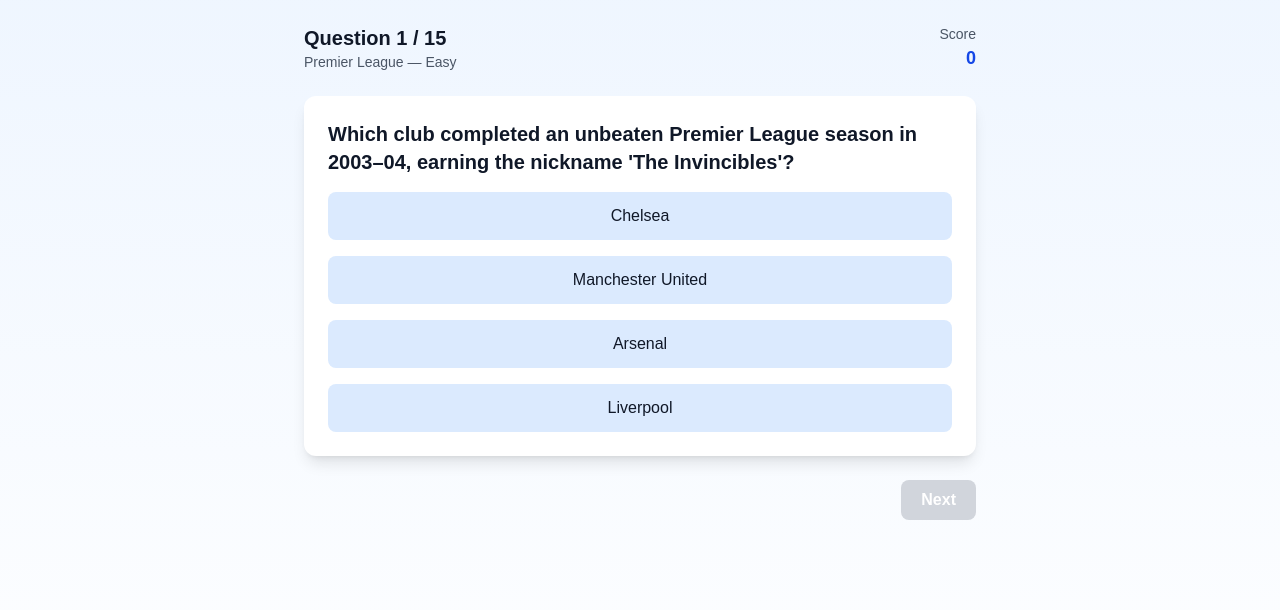
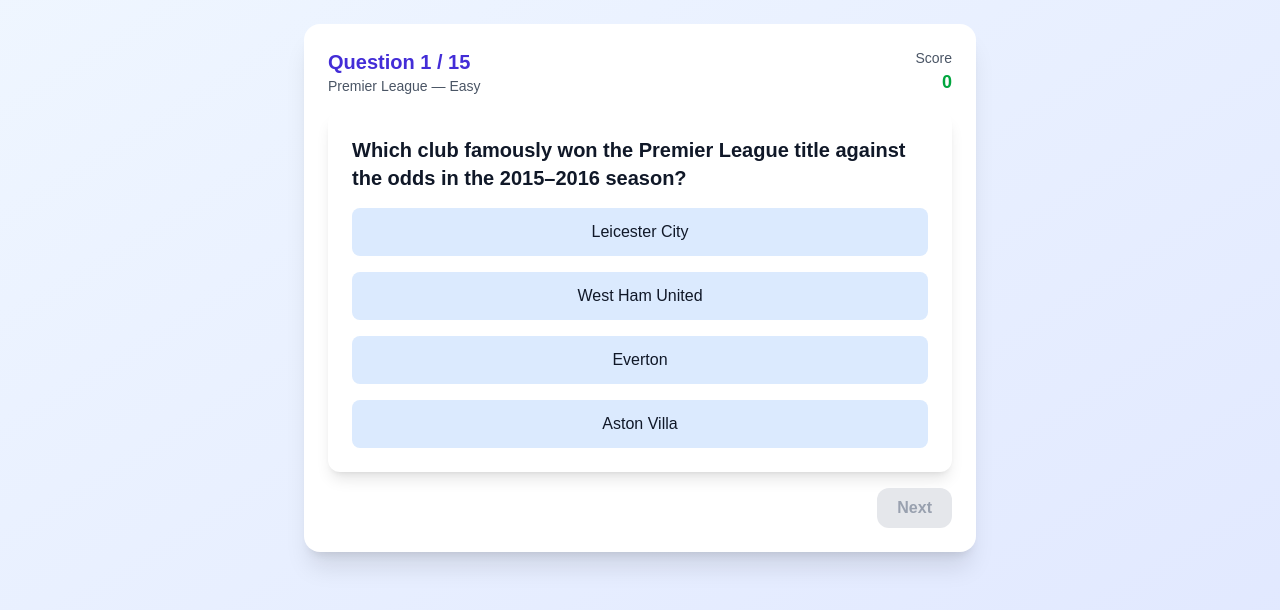
Before and after one commit to infiniteltd/goal-genius, a Next.js app: page /quiz in a window 1280 px wide. Shown: the top 610 px of the page. Built offline with nearby package versions, Linux system fonts and the light colour scheme.

Commit message:
fixed prerendering error

```diff
--- a/next.config.ts
+++ b/next.config.ts
@@ -1,12 +1,10 @@
-/** @type {import('next').NextConfig} */
-const nextConfig = {
-  output: "export",
-  skipTrailingSlashRedirect: true,
-  trailingSlash: false,
-  exportPathMap: async () => ({
-    "/": { page: "/" },
-    "/results": { page: "/results" },
-  }),
+import type { NextConfig } from "next";
+
+const nextConfig: NextConfig = {
+  reactStrictMode: true,
+  experimental: {
+    typedRoutes: true,
+  },
 };
 
 export default nextConfig;
--- a/src/app/quiz/QuizContent.tsx
+++ /dev/null
@@ -1,108 +0,0 @@
-"use client";
-
-import React, { useEffect, useMemo, useState } from "react";
-import { useSearchParams, useRouter } from "next/navigation";
-import QuestionCard, { Question } from "../../Components/QuestionCard";
-import { shuffleArray } from "../../util/shuffle";
-import allQuestions from "../../data/questions.json";
-
-export default function QuizContent() {
-  const search = useSearchParams();
-  const router = useRouter();
-  const category = search.get("category") || "premier_league";
-  const difficulty = search.get("difficulty") || "easy";
-  const key = `${category}_${difficulty}`;
-
-  const questionsRaw = (allQuestions as any)[key] || [];
-
-  const questions = useMemo(
-    () =>
-      (questionsRaw as Question[]).map((q) => ({
-        ...q,
-        options: shuffleArray(q.options),
-      })),
-    [key]
-  );
-
-  const [index, setIndex] = useState(0);
-  const [selected, setSelected] = useState<string | null>(null);
-  const [score, setScore] = useState(0);
-
-  useEffect(() => {
-    setIndex(0);
-    setSelected(null);
-    setScore(0);
-  }, [key]);
-
-  if (!questions || questions.length === 0) {
-    return (
-      <div className="min-h-screen flex items-center justify-center text-gray-700">
-        <p>No questions found for the selected category/difficulty.</p>
-      </div>
-    );
-  }
-
-  const current = questions[index];
-
-  function handleSelect(option: string) {
-    if (selected) return;
-    setSelected(option);
-    if (option === current.answer) setScore((s) => s + 1);
-  }
-
-  function handleNext() {
-    const nextIndex = index + 1;
-    setSelected(null);
-    if (nextIndex >= questions.length) {
-      const params = new URLSearchParams({
-        score: String(score),
-        total: String(questions.length),
-      });
-      router.push(`/results?${params.toString()}`);
-      return;
-    }
-    setIndex(nextIndex);
-  }
-
-  return (
-    <main className="min-h-screen bg-gradient-to-b from-blue-50 to-white p-6">
-      <div className="max-w-2xl mx-auto">
-        <div className="flex items-center justify-between mb-6">
-          <div>
-            <h2 className="text-xl font-bold text-gray-900">
-              Question {index + 1} / {questions.length}
-            </h2>
-            <p className="text-sm text-gray-600 capitalize">
-              {category.replace("_", " ")} — {difficulty}
-            </p>
-          </div>
-          <div className="text-right">
-            <p className="text-sm text-gray-600">Score</p>
-            <p className="text-lg font-extrabold text-blue-700">{score}</p>
-          </div>
-        </div>
-
-        <QuestionCard
-          q={current}
-          selected={selected}
-          onSelect={handleSelect}
-          disabled={!!selected}
-        />
-
-        <div className="flex justify-end mt-6">
-          <button
-            onClick={handleNext}
-            disabled={!selected}
-            className={`px-5 py-2 rounded-lg text-white font-semibold transition-all ${
-              selected
-                ? "bg-blue-600 hover:bg-blue-700"
-                : "bg-gray-300 cursor-not-allowed"
-            }`}
-          >
-            {index + 1 >= questions.length ? "Finish" : "Next"}
-          </button>
-        </div>
-      </div>
-    </main>
-  );
-}
--- a/src/app/quiz/page.tsx
+++ b/src/app/quiz/page.tsx
@@ -1,13 +1,118 @@
 "use client";
 
-import React, { Suspense } from "react";
-import QuizContent from "./QuizContent";
+import React, { useEffect, useMemo, useState, Suspense } from "react";
+import { useSearchParams, useRouter } from "next/navigation";
+import QuestionCard, { Question } from "../../Components/QuestionCard";
+import { shuffleArray } from "../../util/shuffle";
+import allQuestions from "../../data/questions.json";
+
+function QuizContent() {
+  const search = useSearchParams();
+  const router = useRouter();
+
+  const category = search.get("category") || "premier_league";
+  const difficulty = search.get("difficulty") || "easy";
+  const key = `${category}_${difficulty}`;
+
+  // ✅ Explicitly type the question array
+  const questionsRaw: Question[] =
+    (allQuestions as Record<string, Question[]>)[key] || [];
+
+  // ✅ Shuffle both questions and their options, fully typed
+  const questions: Question[] = useMemo(() => {
+    const shuffled = questionsRaw.map((q) => ({
+      ...q,
+      options: shuffleArray(q.options),
+    }));
+    return shuffleArray(shuffled).slice(0, 15);
+  }, [key]);
+
+  const [index, setIndex] = useState<number>(0);
+  const [selected, setSelected] = useState<string | null>(null);
+  const [score, setScore] = useState<number>(0);
+
+  useEffect(() => {
+    setIndex(0);
+    setSelected(null);
+    setScore(0);
+  }, [key]);
+
+  if (!questions || questions.length === 0) {
+    return (
+      <div className="min-h-screen flex items-center justify-center text-red-600 text-lg font-semibold">
+        No questions found for the selected category/difficulty.
+      </div>
+    );
+  }
+
+  const current: Question = questions[index]; // ✅ Fully typed
+
+  function handleSelect(option: string) {
+    if (selected) return;
+    setSelected(option);
+    if (option === current.answer) setScore((s) => s + 1);
+  }
+
+  function handleNext() {
+    const nextIndex = index + 1;
+    setSelected(null);
+    if (nextIndex >= questions.length) {
+      const params = new URLSearchParams({
+        score: String(score),
+        total: String(questions.length),
+      });
+      router.push(`/results?${params.toString()}`);
+      return;
+    }
+    setIndex(nextIndex);
+  }
+
+  return (
+    <main className="min-h-screen bg-gradient-to-br from-blue-50 to-indigo-100 p-6">
+      <div className="max-w-2xl mx-auto bg-white shadow-xl rounded-2xl p-6">
+        <div className="flex items-center justify-between mb-4">
+          <div>
+            <h2 className="text-xl font-bold text-indigo-700">
+              Question {index + 1} / {questions.length}
+            </h2>
+            <p className="text-sm text-gray-600 capitalize">
+              {category.replace("_", " ")} — {difficulty}
+            </p>
+          </div>
+          <div className="text-right">
+            <p className="text-sm text-gray-600">Score</p>
+            <p className="text-lg font-extrabold text-green-600">{score}</p>
+          </div>
+        </div>
+
+        <QuestionCard
+          q={current}
+          selected={selected}
+          onSelect={handleSelect}
+          disabled={!!selected}
+        />
+
+        <div className="flex justify-end mt-4">
+          <button
+            onClick={handleNext}
+            disabled={!selected}
+            className={`px-5 py-2 rounded-xl font-semibold transition-colors ${
+              selected
+                ? "bg-indigo-600 text-white hover:bg-indigo-700"
+                : "bg-gray-200 text-gray-400 cursor-not-allowed"
+            }`}
+          >
+            {index + 1 >= questions.length ? "Finish" : "Next"}
+          </button>
+        </div>
+      </div>
+    </main>
+  );
+}
 
 export default function QuizPage() {
   return (
-    <Suspense
-      fallback={<div className="text-center p-10">Loading quiz...</div>}
-    >
+    <Suspense fallback={<div className="p-8 text-center">Loading quiz...</div>}>
       <QuizContent />
     </Suspense>
   );
--- a/src/app/results/ResultsContent.tsx
+++ /dev/null
@@ -1,45 +0,0 @@
-"use client";
-export const dynamic = "force-dynamic";
-
-import React from "react";
-import { useSearchParams, useRouter } from "next/navigation";
-
-export default function ResultsPage() {
-  const search = useSearchParams();
-  const router = useRouter();
-  const score = Number(search.get("score") || 0);
-  const total = Number(search.get("total") || 0);
-
-  function retry() {
-    router.push("/");
-  }
-
-  return (
-    <main className="min-h-screen bg-gradient-to-b from-gray-100 to-gray-50 p-6 flex items-center justify-center">
-      <div className="max-w-md w-full bg-white p-8 rounded-2xl shadow-xl text-center">
-        <h2 className="text-3xl font-bold mb-2 text-gray-900">
-          🎉 Quiz Complete!
-        </h2>
-        <p className="text-lg text-gray-700 mb-4">You scored</p>
-        <div className="text-5xl font-extrabold mb-6 text-blue-600">
-          {score} / {total}
-        </div>
-
-        <div className="flex gap-4 justify-center">
-          <button
-            onClick={retry}
-            className="px-6 py-3 bg-blue-600 text-white rounded-xl font-semibold shadow-md hover:bg-blue-700 transition-colors"
-          >
-            Try Again
-          </button>
-          <button
-            onClick={() => router.push("/")}
-            className="px-6 py-3 border border-gray-300 text-gray-700 rounded-xl font-semibold shadow-sm hover:bg-gray-100 transition-colors"
-          >
-            Home
-          </button>
-        </div>
-      </div>
-    </main>
-  );
-}
--- a/src/app/results/page.tsx
+++ b/src/app/results/page.tsx
@@ -1,12 +1,52 @@
 "use client";
 
 import React, { Suspense } from "react";
-import ResultsContent from "./ResultsContent";
+import { useSearchParams, useRouter } from "next/navigation";
+
+function ResultsContent() {
+  const search = useSearchParams();
+  const router = useRouter();
+  const score = Number(search.get("score") || 0);
+  const total = Number(search.get("total") || 0);
+
+  function retry() {
+    router.push("/");
+  }
+
+  return (
+    <main className="min-h-screen flex items-center justify-center bg-gradient-to-br from-indigo-50 to-blue-100">
+      <div className="max-w-md w-full bg-white p-8 rounded-2xl shadow-xl text-center">
+        <h2 className="text-3xl font-extrabold text-indigo-700 mb-3">
+          Quiz Complete!
+        </h2>
+        <p className="text-lg text-gray-600 mb-2">Your Score:</p>
+        <div className="text-5xl font-extrabold text-green-600 mb-6">
+          {score} / {total}
+        </div>
+
+        <div className="flex gap-4 justify-center">
+          <button
+            onClick={retry}
+            className="px-5 py-2 bg-indigo-600 text-white rounded-lg hover:bg-indigo-700 font-semibold"
+          >
+            Try Again
+          </button>
+          <button
+            onClick={() => router.push("/")}
+            className="px-5 py-2 border border-indigo-500 text-indigo-600 rounded-lg hover:bg-indigo-50 font-semibold"
+          >
+            Home
+          </button>
+        </div>
+      </div>
+    </main>
+  );
+}
 
 export default function ResultsPage() {
   return (
     <Suspense
-      fallback={<div className="p-10 text-center">Loading results...</div>}
+      fallback={<div className="p-8 text-center">Loading results...</div>}
     >
       <ResultsContent />
     </Suspense>
```
